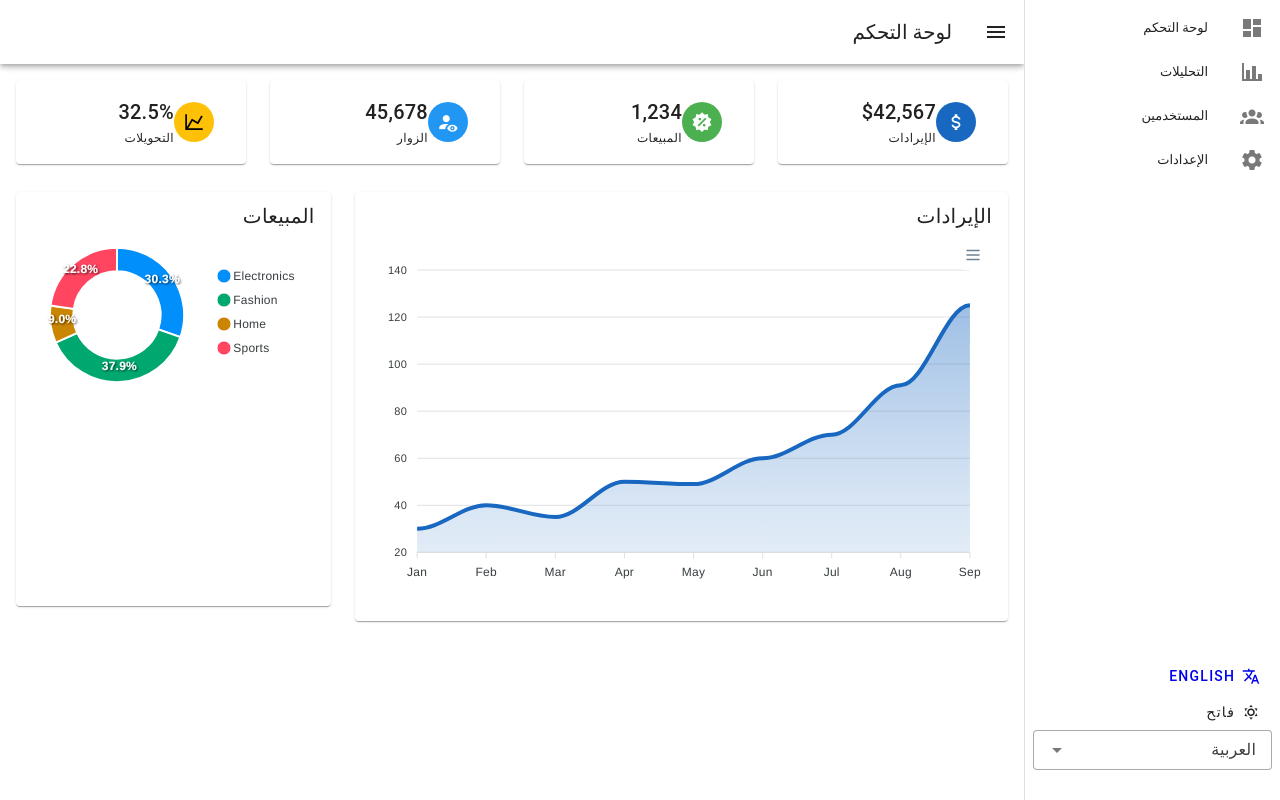
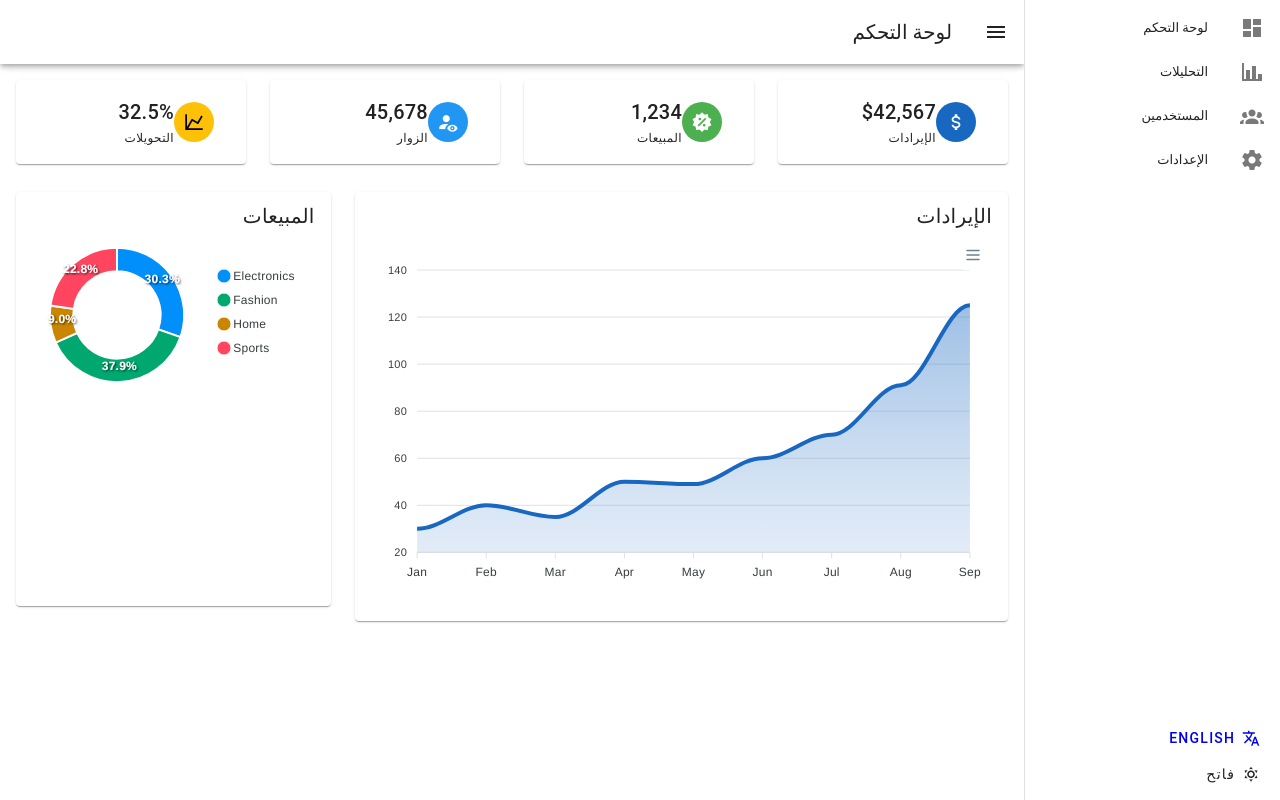
Before and after one commit to bahomoddah/nuxt4-vuetify3-temp, a Nuxt app: page / in a window 1280 px wide. Built offline with nearby package versions, Linux system fonts and the light colour scheme.

Commit message:
fix chart display

```diff
--- a/app/components/Dashboard/Details.vue
+++ b/app/components/Dashboard/Details.vue
@@ -20,7 +20,7 @@
         <v-card>
           <v-card-title>{{ $t("sales") }}</v-card-title>
           <v-card-text>
-            <ApexChart type="donut" :options="salesChartOptions" :series="salesSeries" />
+            <DashboardApexChart type="donut" :options="salesChartOptions" :series="salesSeries" />
           </v-card-text>
         </v-card>
       </v-col>
--- a/app/components/base/AppNavigation.vue
+++ b/app/components/base/AppNavigation.vue
@@ -14,7 +14,7 @@
       <div class="pa-2">
         <BaseLocaleSwitcher />
         <BaseThemeSwitcher />
-        <BaseLocaleSwitcher1 />
+        <!-- <BaseLocaleSwitcher1 /> -->
       </div>
     </template>
   </v-navigation-drawer>
```
